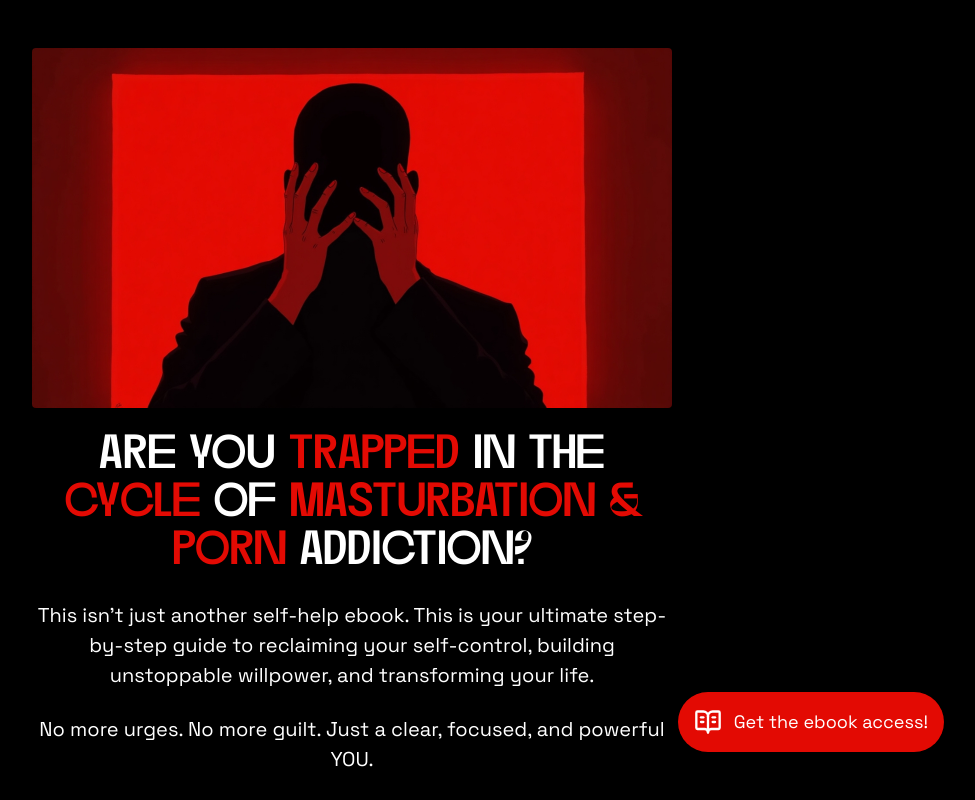
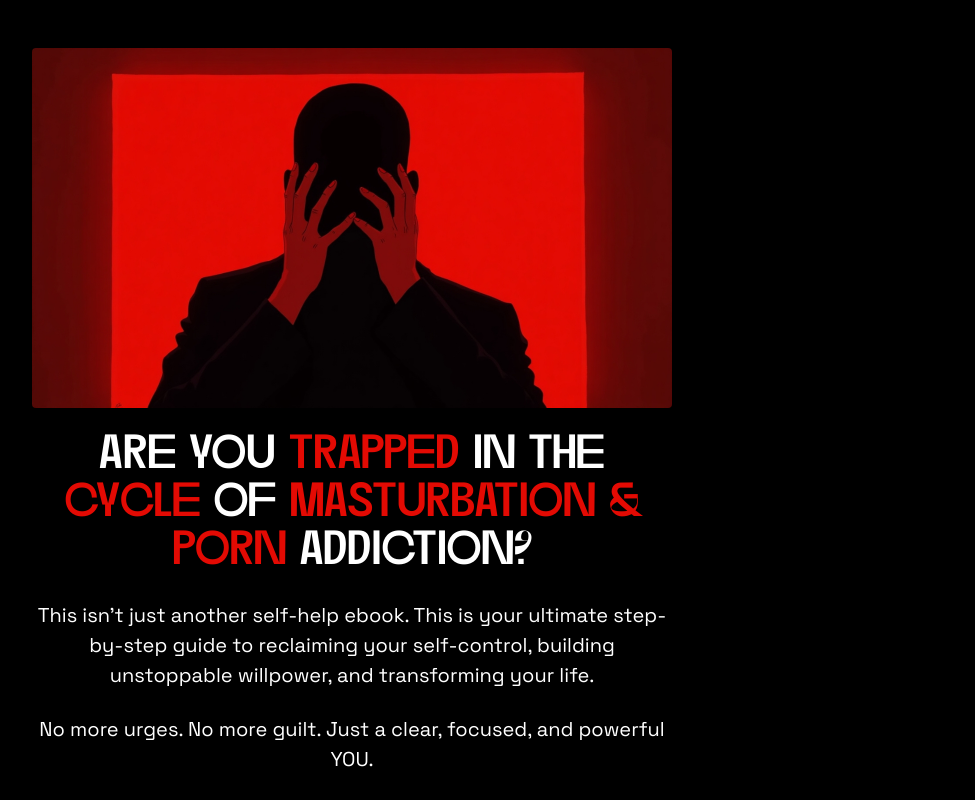
Before and after one commit to bootwebstudio/Client-1, a React (Vite) app: page / in a window 1280 px wide. Shown: the top 800 px of the page, without its empty margins (288-1263 px from the left). Built offline with nearby package versions, Linux system fonts and the light colour scheme.

Commit message:
Ebook button changes

```diff
--- a/src/pages/Home.jsx
+++ b/src/pages/Home.jsx
@@ -2,6 +2,7 @@ import React from "react";
 import { useState } from "react";
 import { useEffect } from "react";
 import { Link } from "react-router-dom";
+
 import EBOOK_DATA from "../ebookData";
 
 // Icons
@@ -18,6 +19,9 @@ import EbookCover from "../assets/EbookCover.png";
 import CoursePreview from "../assets/CoursePreview.png";
 
 const Home = () => {
+  const inviteLink =
+    location.state?.inviteLink || localStorage.getItem("inviteLink") || "";
+
   const EBOOK_PRICE = import.meta.env.VITE_EBOOK_PRICE;
   const EBOOK_DEAL_COUNT = import.meta.env.VITE_EBOOK_DEAL_COUNT;
 
@@ -82,6 +86,8 @@ const Home = () => {
 
   return (
     <div className="w-full h-full relative font-[SPACEGROTESK] text-white bg-black">
+      {/* EBOOK ACCESS */}
+      {inviteLink ? (
         <Link to="/thanks">
           <div className="p-4 fixed bottom-6 right-6 xl:bottom-12 xl:right-12 bg-[#E30A03] rounded-full flex items-center transition-all duration-1000 ease-in-out overflow-hidden">
             <BookOpenText size="28px" />
@@ -94,10 +100,13 @@ const Home = () => {
           }
         `}
             >
-            Get the ebook access!
+              Here is the ebook link!
             </span>
           </div>
         </Link>
+      ) : (
+        ""
+      )}
 
       {/* HERO */}
       <section className="w-full pt-12 px-6 sm:px-12 md:px-16 lg:px-24 xl:px-80 flex flex-col items-center gap-6">
```
Lines whose indentation alone changed are shown as unchanged.
